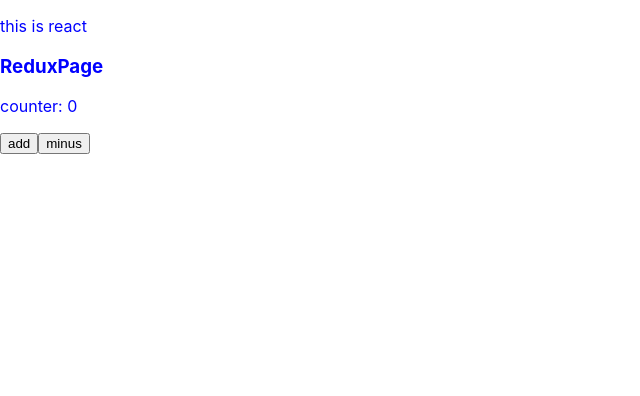
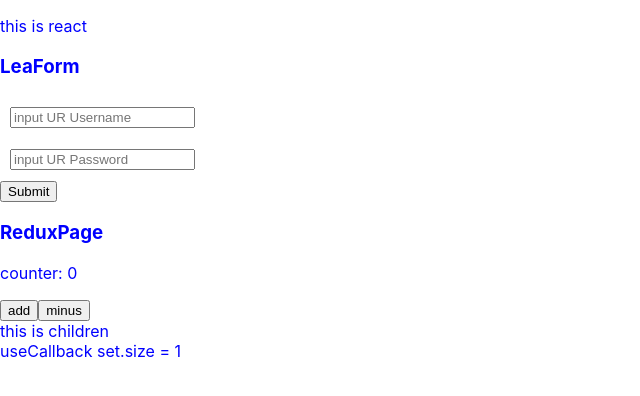
Before and after one commit to leafsu3340/learn-react-app, a React app: page / in a window 1280 px wide. Shown: the top 396 px of the page, without its empty margins (0-640 px from the left). Built offline with nearby package versions, Linux system fonts and the light colour scheme.

Commit message:
feat: 实现react-redux

```diff
--- a/src/App.js
+++ b/src/App.js
@@ -5,12 +5,14 @@
 // import { FunctionalComp } from "./components/FunctionalComp";
 // import LifeCyclePage from "./pages/LifecyclePage";
 // import CompositionPage from "./pages/CompositionPage";
-import ReduxPage from "./pages/ReduxPage";
+// import ReduxPage from "./pages/ReduxPage";
+import ReduxFnPage from "./pages/ReduxFnPage";
+
 // import RouterPage from "./pages/RouterPage";
 // import HookTest from "./components/HookTest";
 // import { foo } from "./components/HOC";
 // import HOCForm from './components/HOCForm';
-// import MyRCFieldForm from './pages/MyRCFieldForm';
+import MyRCFieldForm from './pages/MyRCFieldForm';
 
 
 
@@ -41,8 +43,14 @@
       <RouterPage />
       <Foo />
       <Decorator/>
+      <ReduxPage />
       <MyRCFieldForm/> */}
-      <ReduxPage />
+      <MyRCFieldForm/>
+      <ReduxFnPage>
+        <div>
+          this is children
+        </div>
+      </ReduxFnPage>
     </div>
   );
 }
--- a/src/index.js
+++ b/src/index.js
@@ -3,7 +3,8 @@
 import './styles/index.css';
 import App from './App';
 import reportWebVitals from './reportWebVitals';
-import { Provider } from 'react-redux';
+// import { Provider } from 'react-redux';
+import {Provider} from "./plugin/e-react-redux";
 import store from "./store/ReduxStore";
 
 ReactDOM.render(
--- /dev/null
+++ b/src/pages/ReduxFnPage.js
@@ -0,0 +1,41 @@
+/*
+ * @Description:
+ * @Author: dengxiaodong
+ * @Date: 2021-04-02 10:33:17
+ * @LastEditors: dengxiaodong
+ * @LastEditTime: 2021-04-02 15:12:41
+ */
+// import { connect } from 'react-redux'
+import { connect } from "../plugin/e-react-redux";
+
+function ReduxFnPage(props) {
+  const { num, add, minus, setSize } = props;
+  return (
+    <div>
+      <h3>ReduxPage</h3>
+      <p>counter: {num}</p>
+      <button onClick={add}>add</button>
+      <button onClick={minus}>minus</button>
+      { props.children}
+      <div>useCallback set.size = {setSize}</div>
+    </div>
+  );
+};
+
+// 函数，类似mapgetters
+const mapStateToProps = state => {
+  return {
+    num: state,
+  };
+};
+// 对象，类似mapactions
+const mapDispatchToProps = {
+  add: () => {
+    return { type: "ADD" };
+  },
+  minus: () => {
+    return { type: "MINUS" };
+  }
+};
+
+export default connect(mapStateToProps, mapDispatchToProps)(ReduxFnPage);
--- a/src/pages/ReduxPage.js
+++ b/src/pages/ReduxPage.js
@@ -3,18 +3,19 @@
  * @Author: dengxiaodong
  * @Date: 2021-02-25 16:01:04
  * @LastEditors: dengxiaodong
- * @LastEditTime: 2021-02-25 16:36:32
+ * @LastEditTime: 2021-04-02 15:15:34
  */
 import React, { Component } from 'react';
 // import store from "./store/ReduxStore";
-import { connect } from 'react-redux'
+// import { connect } from 'react-redux'
+import { connect } from "../plugin/e-react-redux";
 
 class ReduxPage extends Component {
   constructor(props) {
     super(props);
-    this.state = {
-      counter: 0
-    }
+    // this.state = {
+    //   counter: 0
+    // }
   }
   componentDidMount() {
     // store.subscribe(() => {
--- /dev/null
+++ b/src/plugin/e-react-redux/index.js
@@ -0,0 +1,90 @@
+/*
+ * @Description: 实现一个React-Redux
+ * @Author: dengxiaodong
+ * @Date: 2021-04-02 10:46:41
+ * @LastEditors: dengxiaodong
+ * @LastEditTime: 2021-04-02 15:18:23
+ */
+import React, { useCallback, useContext, useEffect, useState, useLayoutEffect } from 'react';
+
+// TAG 定义全局context，类似全局状态库
+const Context = React.createContext();
+const set = new Set();
+
+// TAG 1.provider
+export function Provider({ store, children }) {
+  return <Context.Provider value={store}>{children}</Context.Provider>
+};
+
+// TAG 2.connect  类似mixins，vue中的store也是通过mixin方法混合进每个vue子组件
+export const connect = (mapStateToProps, mapDispatchToProps) => (WrappedComponent) => (
+  props
+) => {
+  // TAG useContext使用，参数为Context实例本身
+  const store = useContext(Context);
+  const { getState, dispatch, subscribe } = store;
+  const stateProps = mapStateToProps(getState());
+  let dispatchProps = { dispatch };
+  if (typeof mapDispatchToProps === "object") {
+    dispatchProps = bindActionCreators(mapDispatchToProps, dispatch);
+  } else if (typeof mapDispatchToProps === "function") {
+    dispatchProps = mapDispatchToProps(dispatch);
+  }
+
+  // TAG 3.store数据更新后，刷新组件，采用setState方法强制刷新
+  const forceUpdate = useForceUpdate();
+
+  // useLayoutEffect在DOM更新后同步执行，useEffect可以理解为异步执行，在完成渲染后的microTask中执行
+  useLayoutEffect(() => {
+    // subscribe返回一个取消订阅函数
+    const unsubscribe = subscribe(() => {
+      forceUpdate();
+    })
+    // 返回一个取消订阅函数，在componentWillUnMount中执行
+    return () => {
+      if (unsubscribe) {
+        unsubscribe();
+      }
+    };
+  }, [store])
+
+  return <WrappedComponent {...props} {...stateProps} {...dispatchProps} setSize={set.size} />;
+};
+
+
+
+function bindActionCreator(creator, dispatch) {
+  return (...args) => dispatch(creator(...args));
+}
+export function bindActionCreators(creators, dispatch) {
+  let obj = {};
+  // todo
+  for (let key in creators) {
+    obj[key] = bindActionCreator(creators[key], dispatch);
+  }
+  return obj;
+}
+
+function useForceUpdate() {
+  const [, setState] = useState(0);
+  // TAG useCallback用法：返回的是个函数，缓存起来，组件刷新后该函数仍是同一个，避免不必要的重复创建
+  // TAG useCallback(fn, deps) 相当于 useMemo(() => fn, deps)
+
+  // 以下这种方式写，每次组件更新都会得到一个新的函数，set.size会加1
+  // const update = () => {
+  //   setState((pre) => {
+  //     return pre + 1
+  //   });
+  // }
+
+  // 而使用了useCallback方法，set.size的值一直是1
+  const update = useCallback(() => {
+    setState((pre) => {
+      return pre + 1
+    });
+  }, [])
+  // TAG new Set()使用可以测试函数地址是否发生改变
+  set.add(update);
+
+  return update;
+}
--- a/src/store/ReduxStore.js
+++ b/src/store/ReduxStore.js
@@ -3,7 +3,7 @@
  * @Author: dengxiaodong
  * @Date: 2021-02-25 16:02:08
  * @LastEditors: dengxiaodong
- * @LastEditTime: 2021-02-25 16:08:32
+ * @LastEditTime: 2021-04-02 14:13:46
  */
 import { createStore } from 'redux';
 
@@ -13,6 +13,7 @@
       console.log('ADD')
       return state + 1
     case 'MINUS':
+      console.log('MINUS');
       return state - 1
     default:
       return state
```
